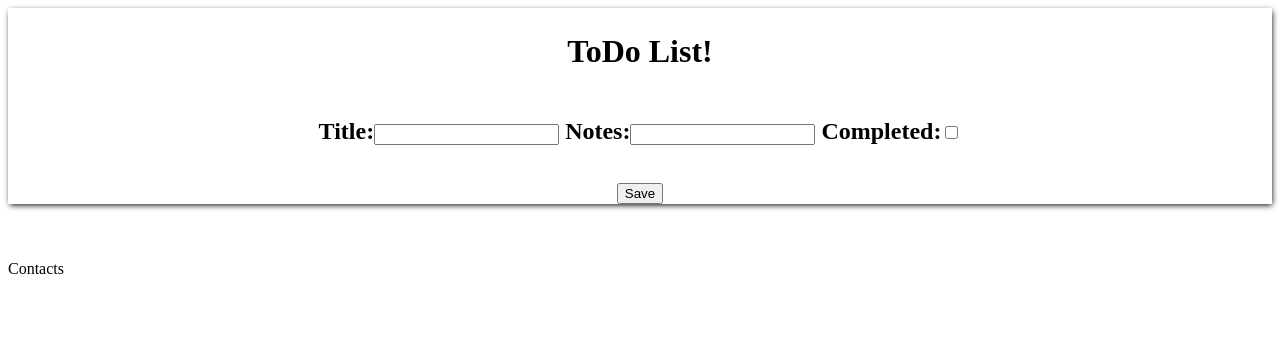
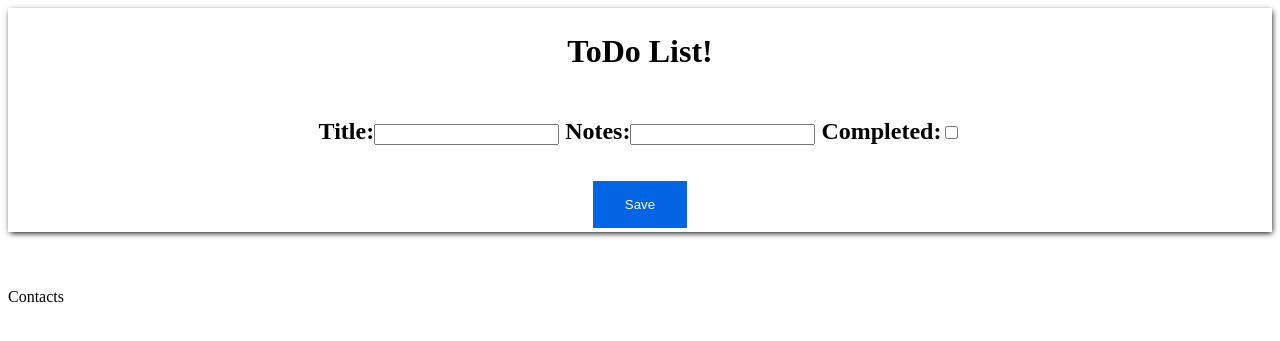
Before and after one commit to ShaneWD/ToDo, a Django app: page / in a window 1280 px wide. Shown: the top 341 px of the page. Run offline with Django 3.2, Linux system fonts and the light colour scheme; data that the repository does not hold is empty.

Commit message:
changed color of button to blue

```diff
--- a/main/templates/main/delete.html
+++ b/main/templates/main/delete.html
@@ -1,9 +1,9 @@
-<p>Are you sure you want to delete "{{item}}" ?</p>
+<h2 style="text-align: center">Are you sure you want to delete "{{item.title}}" ?</h2>
 
 <a href="{%url 'home'%}">Cancel</a>
 
-<form method="post" action ="">
+<form style="text-align:center" method="post" action ="">
     {% csrf_token %}
-    <input type="submit" name="Confirm">
+    <input type="submit" name="Confirm" value="Yes">
 
 </form>
--- a/static/CSS/style.css
+++ b/static/CSS/style.css
@@ -68,3 +68,13 @@
 .h2{
   font-size: 25%;
 }
+
+input[type=button], input[type=submit], input[type=reset] {
+  background-color: #0364e4;
+  border: none;
+  color: rgb(255, 255, 255);
+  padding: 16px 32px;
+  text-decoration: none;
+  margin: 4px 2px;
+  cursor: pointer;
+}
```
Also changed, not shown: db.sqlite3.
